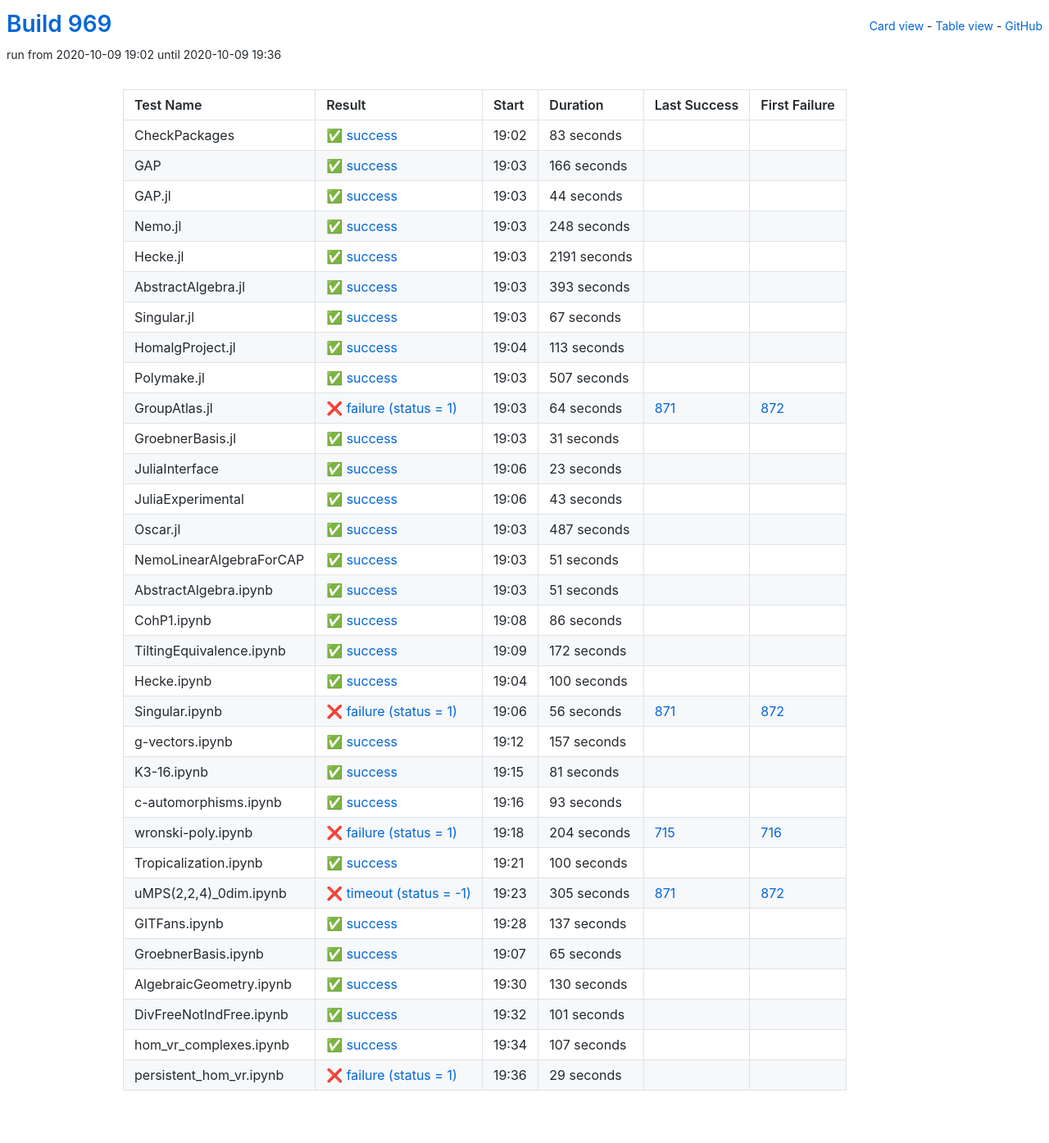
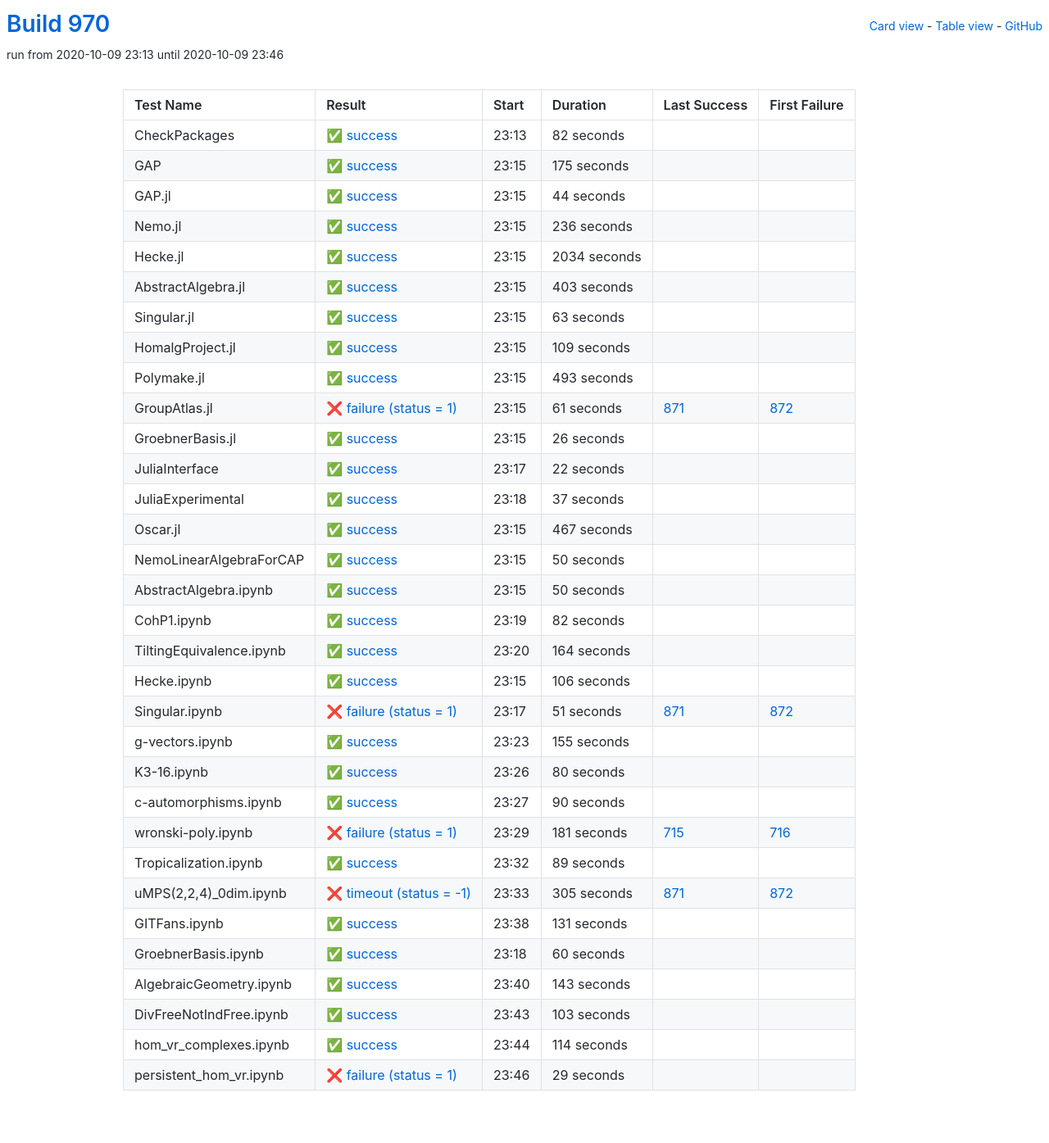
Before and after one commit to oscar-system/oscar-ci-status-stable, a Jekyll site: the page built from table.html, in a window 1280 px wide. Shown: the whole page at 82% size. Built offline with Jekyll 4.4.1, drawn with Linux system fonts in a browser that asks for light colours.

Commit message:
Build #970

```diff
--- a/_data/ci.yml
+++ b/_data/ci.yml
@@ -1,6 +1,6 @@
 ---
-build: 969
-build_url: https://oscarci.mathematik.uni-kl.de/job/oscar-stable/969/
+build: 970
+build_url: https://oscarci.mathematik.uni-kl.de/job/oscar-stable/970/
 job: oscar-stable
 organization: oscar-system
 repo: oscar-ci-status-stable
@@ -8,32 +8,32 @@ repourl: https://github.com/oscar-system/oscar-ci-status-stable
 tests:
 - name: CheckPackages
   id: checkpackages
-  log: https://oscarci.mathematik.uni-kl.de/job/oscar-stable/969/artifact/logs/build-969/CheckPackages.log
-  start: 2020-10-09 19:02
+  log: https://oscarci.mathematik.uni-kl.de/job/oscar-stable/970/artifact/logs/build-970/CheckPackages.log
+  start: 2020-10-09 23:13
   success: true
   exitcode: 0
   status: success
-  duration: 83
+  duration: 82
   last_success: false
   last_success_url:
   first_failure: false
   first_failure_url:
 - name: GAP
   id: gap
-  log: https://oscarci.mathematik.uni-kl.de/job/oscar-stable/969/artifact/logs/build-969/GAP.log
-  start: 2020-10-09 19:03
+  log: https://oscarci.mathematik.uni-kl.de/job/oscar-stable/970/artifact/logs/build-970/GAP.log
+  start: 2020-10-09 23:15
   success: true
   exitcode: 0
   status: success
-  duration: 166
+  duration: 175
   last_success: false
   last_success_url:
   first_failure: false
   first_failure_url:
 - name: GAP.jl
   id: gap-jl
-  log: https://oscarci.mathematik.uni-kl.de/job/oscar-stable/969/artifact/logs/build-969/GAP.jl.log
-  start: 2020-10-09 19:03
+  log: https://oscarci.mathematik.uni-kl.de/job/oscar-stable/970/artifact/logs/build-970/GAP.jl.log
+  start: 2020-10-09 23:15
   success: true
   exitcode: 0
   status: success
@@ -44,272 +44,272 @@ tests:
   first_failure_url:
 - name: Nemo.jl
   id: nemo-jl
-  log: https://oscarci.mathematik.uni-kl.de/job/oscar-stable/969/artifact/logs/build-969/Nemo.jl.log
-  start: 2020-10-09 19:03
+  log: https://oscarci.mathematik.uni-kl.de/job/oscar-stable/970/artifact/logs/build-970/Nemo.jl.log
+  start: 2020-10-09 23:15
   success: true
   exitcode: 0
   status: success
-  duration: 248
+  duration: 236
   last_success: false
   last_success_url:
   first_failure: false
   first_failure_url:
 - name: Hecke.jl
   id: hecke-jl
-  log: https://oscarci.mathematik.uni-kl.de/job/oscar-stable/969/artifact/logs/build-969/Hecke.jl.log
-  start: 2020-10-09 19:03
+  log: https://oscarci.mathematik.uni-kl.de/job/oscar-stable/970/artifact/logs/build-970/Hecke.jl.log
+  start: 2020-10-09 23:15
   success: true
   exitcode: 0
   status: success
-  duration: 2191
+  duration: 2034
   last_success: false
   last_success_url:
   first_failure: false
   first_failure_url:
 - name: AbstractAlgebra.jl
   id: abstractalgebra-jl
-  log: https://oscarci.mathematik.uni-kl.de/job/oscar-stable/969/artifact/logs/build-969/AbstractAlgebra.jl.log
-  start: 2020-10-09 19:03
+  log: https://oscarci.mathematik.uni-kl.de/job/oscar-stable/970/artifact/logs/build-970/AbstractAlgebra.jl.log
+  start: 2020-10-09 23:15
   success: true
   exitcode: 0
   status: success
-  duration: 393
+  duration: 403
   last_success: false
   last_success_url:
   first_failure: false
   first_failure_url:
 - name: Singular.jl
   id: singular-jl
-  log: https://oscarci.mathematik.uni-kl.de/job/oscar-stable/969/artifact/logs/build-969/Singular.jl.log
-  start: 2020-10-09 19:03
+  log: https://oscarci.mathematik.uni-kl.de/job/oscar-stable/970/artifact/logs/build-970/Singular.jl.log
+  start: 2020-10-09 23:15
   success: true
   exitcode: 0
   status: success
-  duration: 67
+  duration: 63
   last_success: false
   last_success_url:
   first_failure: false
   first_failure_url:
 - name: HomalgProject.jl
   id: homalgproject-jl
-  log: https://oscarci.mathematik.uni-kl.de/job/oscar-stable/969/artifact/logs/build-969/HomalgProject.jl.log
-  start: 2020-10-09 19:04
+  log: https://oscarci.mathematik.uni-kl.de/job/oscar-stable/970/artifact/logs/build-970/HomalgProject.jl.log
+  start: 2020-10-09 23:15
   success: true
   exitcode: 0
   status: success
-  duration: 113
+  duration: 109
   last_success: false
   last_success_url:
   first_failure: false
   first_failure_url:
 - name: Polymake.jl
   id: polymake-jl
-  log: https://oscarci.mathematik.uni-kl.de/job/oscar-stable/969/artifact/logs/build-969/Polymake.jl.log
-  start: 2020-10-09 19:03
+  log: https://oscarci.mathematik.uni-kl.de/job/oscar-stable/970/artifact/logs/build-970/Polymake.jl.log
+  start: 2020-10-09 23:15
   success: true
   exitcode: 0
   status: success
-  duration: 507
+  duration: 493
   last_success: false
   last_success_url:
   first_failure: false
   first_failure_url:
 - name: GroupAtlas.jl
   id: groupatlas-jl
-  log: https://oscarci.mathematik.uni-kl.de/job/oscar-stable/969/artifact/logs/build-969/GroupAtlas.jl.log
-  start: 2020-10-09 19:03
+  log: https://oscarci.mathematik.uni-kl.de/job/oscar-stable/970/artifact/logs/build-970/GroupAtlas.jl.log
+  start: 2020-10-09 23:15
   success: false
   exitcode: 1
   status: failure
-  duration: 64
+  duration: 61
   last_success: 871
   last_success_url: https://oscarci.mathematik.uni-kl.de/job/oscar-stable/871/
   first_failure: 872
   first_failure_url: https://oscarci.mathematik.uni-kl.de/job/oscar-stable/872/
 - name: GroebnerBasis.jl
   id: groebnerbasis-jl
-  log: https://oscarci.mathematik.uni-kl.de/job/oscar-stable/969/artifact/logs/build-969/GroebnerBasis.jl.log
-  start: 2020-10-09 19:03
+  log: https://oscarci.mathematik.uni-kl.de/job/oscar-stable/970/artifact/logs/build-970/GroebnerBasis.jl.log
+  start: 2020-10-09 23:15
   success: true
   exitcode: 0
   status: success
-  duration: 31
+  duration: 26
   last_success: false
   last_success_url:
   first_failure: false
   first_failure_url:
 - name: JuliaInterface
   id: juliainterface
-  log: https://oscarci.mathematik.uni-kl.de/job/oscar-stable/969/artifact/logs/build-969/JuliaInterface.log
-  start: 2020-10-09 19:06
+  log: https://oscarci.mathematik.uni-kl.de/job/oscar-stable/970/artifact/logs/build-970/JuliaInterface.log
+  start: 2020-10-09 23:17
   success: true
   exitcode: 0
   status: success
-  duration: 23
+  duration: 22
   last_success: false
   last_success_url:
   first_failure: false
   first_failure_url:
 - name: JuliaExperimental
   id: juliaexperimental
-  log: https://oscarci.mathematik.uni-kl.de/job/oscar-stable/969/artifact/logs/build-969/JuliaExperimental.log
-  start: 2020-10-09 19:06
+  log: https://oscarci.mathematik.uni-kl.de/job/oscar-stable/970/artifact/logs/build-970/JuliaExperimental.log
+  start: 2020-10-09 23:18
   success: true
   exitcode: 0
   status: success
-  duration: 43
+  duration: 37
   last_success: false
   last_success_url:
   first_failure: false
   first_failure_url:
 - name: Oscar.jl
   id: oscar-jl
-  log: https://oscarci.mathematik.uni-kl.de/job/oscar-stable/969/artifact/logs/build-969/Oscar.jl.log
-  start: 2020-10-09 19:03
+  log: https://oscarci.mathematik.uni-kl.de/job/oscar-stable/970/artifact/logs/build-970/Oscar.jl.log
+  start: 2020-10-09 23:15
   success: true
   exitcode: 0
   status: success
-  duration: 487
+  duration: 467
   last_success: false
   last_success_url:
   first_failure: false
   first_failure_url:
 - name: NemoLinearAlgebraForCAP
   id: nemolinearalgebraforcap
-  log: https://oscarci.mathematik.uni-kl.de/job/oscar-stable/969/artifact/logs/build-969/NemoLinearAlgebraForCAP.log
-  start: 2020-10-09 19:03
+  log: https://oscarci.mathematik.uni-kl.de/job/oscar-stable/970/artifact/logs/build-970/NemoLinearAlgebraForCAP.log
+  start: 2020-10-09 23:15
   success: true
   exitcode: 0
   status: success
-  duration: 51
+  duration: 50
   last_success: false
   last_success_url:
   first_failure: false
   first_failure_url:
 - name: AbstractAlgebra.ipynb
   id: abstractalgebra-ipynb
-  log: https://oscarci.mathematik.uni-kl.de/job/oscar-stable/969/artifact/logs/build-969/AbstractAlgebra.ipynb.log
-  start: 2020-10-09 19:03
+  log: https://oscarci.mathematik.uni-kl.de/job/oscar-stable/970/artifact/logs/build-970/AbstractAlgebra.ipynb.log
+  start: 2020-10-09 23:15
   success: true
   exitcode: 0
   status: success
-  duration: 51
+  duration: 50
   last_success: false
   last_success_url:
   first_failure: false
   first_failure_url:
 - name: CohP1.ipynb
   id: cohp1-ipynb
-  log: https://oscarci.mathematik.uni-kl.de/job/oscar-stable/969/artifact/logs/build-969/CohP1.ipynb.log
-  start: 2020-10-09 19:08
+  log: https://oscarci.mathematik.uni-kl.de/job/oscar-stable/970/artifact/logs/build-970/CohP1.ipynb.log
+  start: 2020-10-09 23:19
   success: true
   exitcode: 0
   status: success
-  duration: 86
+  duration: 82
   last_success: false
   last_success_url:
   first_failure: false
   first_failure_url:
 - name: TiltingEquivalence.ipynb
   id: tiltingequivalence-ipynb
-  log: https://oscarci.mathematik.uni-kl.de/job/oscar-stable/969/artifact/logs/build-969/TiltingEquivalence.ipynb.log
-  start: 2020-10-09 19:09
+  log: https://oscarci.mathematik.uni-kl.de/job/oscar-stable/970/artifact/logs/build-970/TiltingEquivalence.ipynb.log
+  start: 2020-10-09 23:20
   success: true
   exitcode: 0
   status: success
-  duration: 172
+  duration: 164
   last_success: false
   last_success_url:
   first_failure: false
   first_failure_url:
 - name: Hecke.ipynb
   id: hecke-ipynb
-  log: https://oscarci.mathematik.uni-kl.de/job/oscar-stable/969/artifact/logs/build-969/Hecke.ipynb.log
-  start: 2020-10-09 19:04
+  log: https://oscarci.mathematik.uni-kl.de/job/oscar-stable/970/artifact/logs/build-970/Hecke.ipynb.log
+  start: 2020-10-09 23:15
   success: true
   exitcode: 0
   status: success
-  duration: 100
+  duration: 106
   last_success: false
   last_success_url:
   first_failure: false
   first_failure_url:
 - name: Singular.ipynb
   id: singular-ipynb
-  log: https://oscarci.mathematik.uni-kl.de/job/oscar-stable/969/artifact/logs/build-969/Singular.ipynb.log
-  start: 2020-10-09 19:06
+  log: https://oscarci.mathematik.uni-kl.de/job/oscar-stable/970/artifact/logs/build-970/Singular.ipynb.log
+  start: 2020-10-09 23:17
   success: false
   exitcode: 1
   status: failure
-  duration: 56
+  duration: 51
   last_success: 871
   last_success_url: https://oscarci.mathematik.uni-kl.de/job/oscar-stable/871/
   first_failure: 872
   first_failure_url: https://oscarci.mathematik.uni-kl.de/job/oscar-stable/872/
 - name: g-vectors.ipynb
   id: g-vectors-ipynb
-  log: https://oscarci.mathematik.uni-kl.de/job/oscar-stable/969/artifact/logs/build-969/g-vectors.ipynb.log
-  start: 2020-10-09 19:12
+  log: https://oscarci.mathematik.uni-kl.de/job/oscar-stable/970/artifact/logs/build-970/g-vectors.ipynb.log
+  start: 2020-10-09 23:23
   success: true
   exitcode: 0
   status: success
-  duration: 157
+  duration: 155
   last_success: false
   last_success_url:
   first_failure: false
   first_failure_url:
 - name: K3-16.ipynb
   id: k3-16-ipynb
-  log: https://oscarci.mathematik.uni-kl.de/job/oscar-stable/969/artifact/logs/build-969/K3-16.ipynb.log
-  start: 2020-10-09 19:15
+  log: https://oscarci.mathematik.uni-kl.de/job/oscar-stable/970/artifact/logs/build-970/K3-16.ipynb.log
+  start: 2020-10-09 23:26
   success: true
   exitcode: 0
   status: success
-  duration: 81
+  duration: 80
   last_success: false
   last_success_url:
   first_failure: false
   first_failure_url:
 - name: c-automorphisms.ipynb
   id: c-automorphisms-ipynb
-  log: https://oscarci.mathematik.uni-kl.de/job/oscar-stable/969/artifact/logs/build-969/c-automorphisms.ipynb.log
-  start: 2020-10-09 19:16
+  log: https://oscarci.mathematik.uni-kl.de/job/oscar-stable/970/artifact/logs/build-970/c-automorphisms.ipynb.log
+  start: 2020-10-09 23:27
   success: true
   exitcode: 0
   status: success
-  duration: 93
+  duration: 90
   last_success: false
   last_success_url:
   first_failure: false
   first_failure_url:
 - name: wronski-poly.ipynb
   id: wronski-poly-ipynb
-  log: https://oscarci.mathematik.uni-kl.de/job/oscar-stable/969/artifact/logs/build-969/wronski-poly.ipynb.log
-  start: 2020-10-09 19:18
+  log: https://oscarci.mathematik.uni-kl.de/job/oscar-stable/970/artifact/logs/build-970/wronski-poly.ipynb.log
+  start: 2020-10-09 23:29
   success: false
   exitcode: 1
   status: failure
-  duration: 204
+  duration: 181
   last_success: 715
   last_success_url: https://oscarci.mathematik.uni-kl.de/job/oscar-stable/715/
   first_failure: 716
   first_failure_url: https://oscarci.mathematik.uni-kl.de/job/oscar-stable/716/
 - name: Tropicalization.ipynb
   id: tropicalization-ipynb
-  log: https://oscarci.mathematik.uni-kl.de/job/oscar-stable/969/artifact/logs/build-969/Tropicalization.ipynb.log
-  start: 2020-10-09 19:21
+  log: https://oscarci.mathematik.uni-kl.de/job/oscar-stable/970/artifact/logs/build-970/Tropicalization.ipynb.log
+  start: 2020-10-09 23:32
   success: true
   exitcode: 0
   status: success
-  duration: 100
+  duration: 89
   last_success: false
   last_success_url:
   first_failure: false
   first_failure_url:
 - name: uMPS(2,2,4)_0dim.ipynb
   id: umps-2-2-4-0dim-ipynb
-  log: https://oscarci.mathematik.uni-kl.de/job/oscar-stable/969/artifact/logs/build-969/uMPS-2-2-4-_0dim.ipynb.log
-  start: 2020-10-09 19:23
+  log: https://oscarci.mathematik.uni-kl.de/job/oscar-stable/970/artifact/logs/build-970/uMPS-2-2-4-_0dim.ipynb.log
+  start: 2020-10-09 23:33
   success: false
   exitcode: -1
   status: timeout
@@ -320,68 +320,68 @@ tests:
   first_failure_url: https://oscarci.mathematik.uni-kl.de/job/oscar-stable/872/
 - name: GITFans.ipynb
   id: gitfans-ipynb
-  log: https://oscarci.mathematik.uni-kl.de/job/oscar-stable/969/artifact/logs/build-969/GITFans.ipynb.log
-  start: 2020-10-09 19:28
+  log: https://oscarci.mathematik.uni-kl.de/job/oscar-stable/970/artifact/logs/build-970/GITFans.ipynb.log
+  start: 2020-10-09 23:38
   success: true
   exitcode: 0
   status: success
-  duration: 137
+  duration: 131
   last_success: false
   last_success_url:
   first_failure: false
   first_failure_url:
 - name: GroebnerBasis.ipynb
   id: groebnerbasis-ipynb
-  log: https://oscarci.mathematik.uni-kl.de/job/oscar-stable/969/artifact/logs/build-969/GroebnerBasis.ipynb.log
-  start: 2020-10-09 19:07
+  log: https://oscarci.mathematik.uni-kl.de/job/oscar-stable/970/artifact/logs/build-970/GroebnerBasis.ipynb.log
+  start: 2020-10-09 23:18
   success: true
   exitcode: 0
   status: success
-  duration: 65
+  duration: 60
   last_success: false
   last_success_url:
   first_failure: false
   first_failure_url:
 - name: AlgebraicGeometry.ipynb
   id: algebraicgeometry-ipynb
-  log: https://oscarci.mathematik.uni-kl.de/job/oscar-stable/969/artifact/logs/build-969/AlgebraicGeometry.ipynb.log
-  start: 2020-10-09 19:30
+  log: https://oscarci.mathematik.uni-kl.de/job/oscar-stable/970/artifact/logs/build-970/AlgebraicGeometry.ipynb.log
+  start: 2020-10-09 23:40
   success: true
   exitcode: 0
   status: success
-  duration: 130
+  duration: 143
   last_success: false
   last_success_url:
   first_failure: false
   first_failure_url:
 - name: DivFreeNotIndFree.ipynb
   id: divfreenotindfree-ipynb
-  log: https://oscarci.mathematik.uni-kl.de/job/oscar-stable/969/artifact/logs/build-969/DivFreeNotIndFree.ipynb.log
-  start: 2020-10-09 19:32
+  log: https://oscarci.mathematik.uni-kl.de/job/oscar-stable/970/artifact/logs/build-970/DivFreeNotIndFree.ipynb.log
+  start: 2020-10-09 23:43
   success: true
   exitcode: 0
   status: success
-  duration: 101
+  duration: 103
   last_success: false
   last_success_url:
   first_failure: false
   first_failure_url:
 - name: hom_vr_complexes.ipynb
   id: hom-vr-complexes-ipynb
-  log: https://oscarci.mathematik.uni-kl.de/job/oscar-stable/969/artifact/logs/build-969/hom_vr_complexes.ipynb.log
-  start: 2020-10-09 19:34
+  log: https://oscarci.mathematik.uni-kl.de/job/oscar-stable/970/artifact/logs/build-970/hom_vr_complexes.ipynb.log
+  start: 2020-10-09 23:44
   success: true
   exitcode: 0
   status: success
-  duration: 107
+  duration: 114
   last_success: false
   last_success_url:
   first_failure: false
   first_failure_url:
 - name: persistent_hom_vr.ipynb
   id: persistent-hom-vr-ipynb
-  log: https://oscarci.mathematik.uni-kl.de/job/oscar-stable/969/artifact/logs/build-969/persistent_hom_vr.ipynb.log
-  start: 2020-10-09 19:36
+  log: https://oscarci.mathematik.uni-kl.de/job/oscar-stable/970/artifact/logs/build-970/persistent_hom_vr.ipynb.log
+  start: 2020-10-09 23:46
   success: false
   exitcode: 1
   status: failure
```
Also changed, not shown: README.md.
